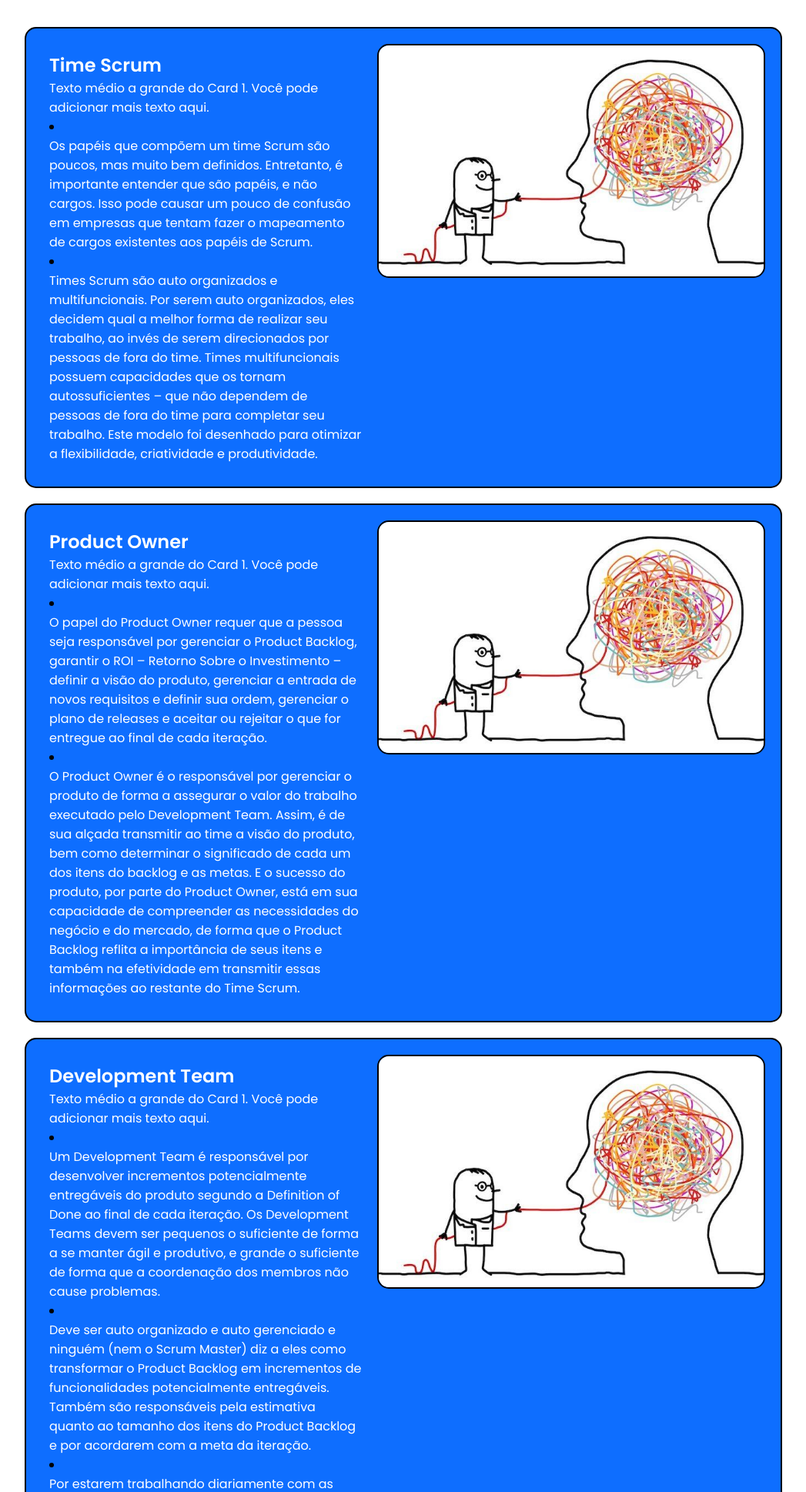
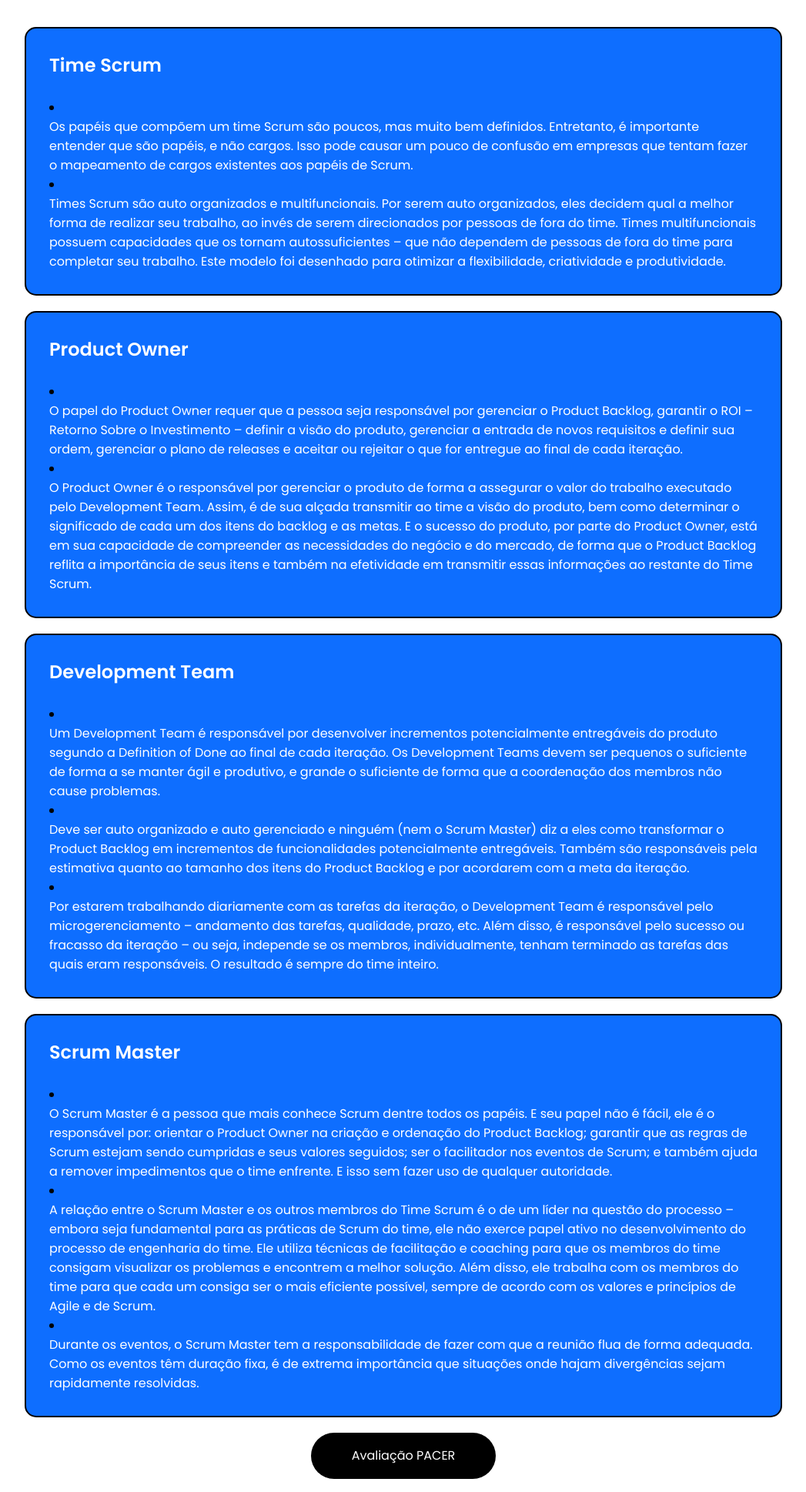
Before and after one commit to Phoenix-Team-Fatec/ScrumTutor, a Flask app: a page that uses SPRINT 2/templates/papeis.html in a window 1280 px wide. Shown: the part 92-2030 px from the top of the page at 77% size, without its empty margins (116-1163 px from the left). Run offline with Flask 3, Linux system fonts and the light colour scheme.

Commit message:
Update papeis.html

```diff
--- a/SPRINT 2/templates/papeis.html
+++ b/SPRINT 2/templates/papeis.html
@@ -18,7 +18,7 @@
 <div class="card" id="card1">
     <div class="card-content">
         <h2>Time Scrum</h2>
-        <p>Texto médio a grande do Card 1. Você pode adicionar mais texto aqui.</p>
+        <br>
         <li>
             <p>
                 Os papéis que compõem um time Scrum são poucos, mas muito bem definidos. Entretanto, é importante entender que são papéis, e não cargos. Isso pode causar um pouco de confusão em empresas que tentam fazer o mapeamento de cargos existentes aos papéis de Scrum.
@@ -30,13 +30,12 @@
             </p>
         </li>
     </div>
-    <img src="img/facilitação.jpg" alt="Imagem 1">
 </div>
 
 <div class="card" id="card2">
     <div class="card-content">
         <h2>Product Owner</h2>
-        <p>Texto médio a grande do Card 1. Você pode adicionar mais texto aqui.</p>
+        <br>
         <li>
             <p>
                 O papel do Product Owner requer que a pessoa seja responsável por gerenciar o Product Backlog, garantir o ROI – Retorno Sobre o Investimento – definir a visão do produto, gerenciar a entrada de novos requisitos e definir sua ordem, gerenciar o plano de releases e aceitar ou rejeitar o que for entregue ao final de cada iteração.
@@ -48,13 +47,12 @@
             </p>
         </li>
     </div>
-    <img src="img/facilitação.jpg" alt="Imagem 1">
 </div>
 
 <div class="card" id="card3">
     <div class="card-content">
         <h2>Development Team</h2>
-        <p>Texto médio a grande do Card 1. Você pode adicionar mais texto aqui.</p>
+        <br>
         <li>
             <p>
                 Um Development Team é responsável por desenvolver incrementos potencialmente entregáveis do produto segundo a Definition of Done ao final de cada iteração. Os Development Teams devem ser pequenos o suficiente de forma a se manter ágil e produtivo, e grande o suficiente de forma que a coordenação dos membros não cause problemas.
@@ -71,13 +69,12 @@
             </p>
         </li>
     </div>
-    <img src="img/facilitação.jpg" alt="Imagem 1">
 </div>
 
 <div class="card" id="card4">
     <div class="card-content">
         <h2>Scrum Master</h2>
-        <p>Texto médio a grande do Card 1. Você pode adicionar mais texto aqui.</p>
+        <br>
         <li>
             <p>
                 O Scrum Master é a pessoa que mais conhece Scrum dentre todos os papéis. E seu papel não é fácil, ele é o responsável por: orientar o Product Owner na criação e ordenação do Product Backlog; garantir que as regras de Scrum estejam sendo cumpridas e seus valores seguidos; ser o facilitador nos eventos de Scrum; e também ajuda a remover impedimentos que o time enfrente. E isso sem fazer uso de qualquer autoridade.
@@ -94,7 +91,6 @@
             </p>
         </li>
     </div>
-    <img src="img/facilitação.jpg" alt="Imagem 1">
 </div>
 
 <div class="btn" >
```
